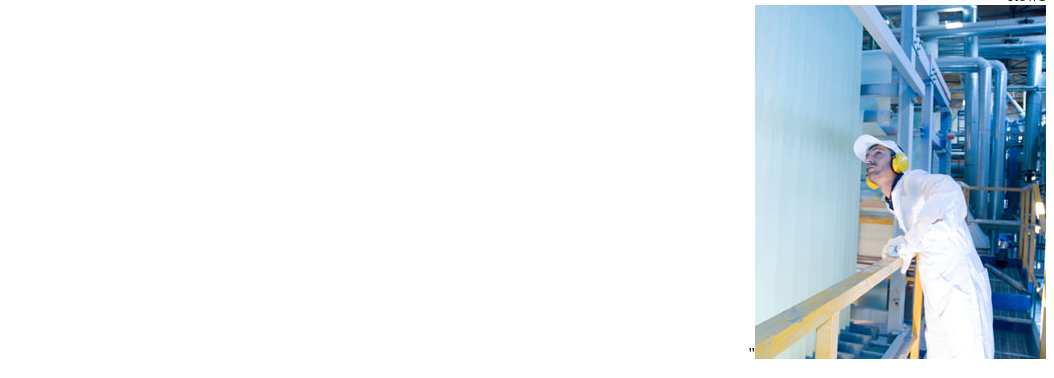
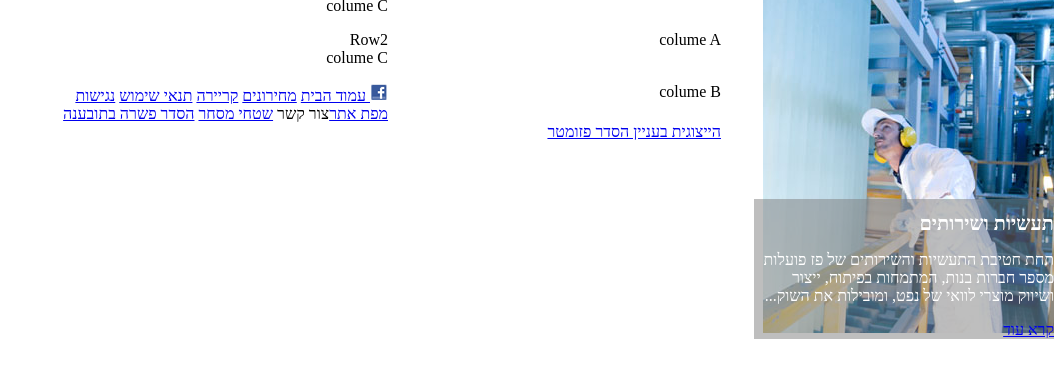
Before and after one commit to dannycr1/half_project, a plain HTML site: page index.html in a window 1280 px wide. Shown: the part 154-532 px from the top of the page, without its empty margins (226-1280 px from the left). Drawn offline with Linux system fonts and the light colour scheme; a script that the page names is missing.

Commit message:
prepare 1st imga+ test + initial styling

```diff
--- a/index.html
+++ b/index.html
@@ -17,14 +17,13 @@
 
 
     <div class="row"> Row1
-        <div class="colume"
-            <div class="image">
-                <img src="images\פזקר_-291_354410564000.jpg">"
+        <div class="colume">
+             <img src="images\פזקר_-291_354410564000.jpg"><img>
+                <div class="content">
                     <h1>תעשיות ושירותים</h1>
                     <p>תחת חטיבת התעשיות והשירותים של פז פועלות מספר חברות בנות, המתמחות בפיתוח, ייצור ושיווק מוצרי לוואי של נפט, ומובילות את השוק...</p>
                     <a href="#">קרא עוד</a>
-            </div>
-         <p> colume A</p>
+                </div>
         </div>
         <div class="colume"
          <p> colume B</p>
--- a/style.css
+++ b/style.css
@@ -1,3 +1,41 @@
 body {
-    direction: rtl
+    direction: rtl;
+    width: 1000px;
+    box-sizing: border ;
+    margin: 0px ;
 }
+
+div {
+    margin: auto ;
+}
+div.colume {
+    width: 33.3% ;
+    margin: 0 ;
+    padding: 0px;
+    float:right ;
+    position: relative ;
+}
+
+div.content{
+background-color: rgba(127,127,127,0.5);
+color: white ;
+dispaly: block ;
+width: 90% ;
+margin:0 ;
+position: absolute ;
+top: 220px ;
+}
+
+h1 {
+
+    font-size: 20px;
+    font-weight: bold;
+}
+p {
+    font-size: 16px;
+}
+
+p.a {
+     font-size: 16px;
+     color: white
+}
```
